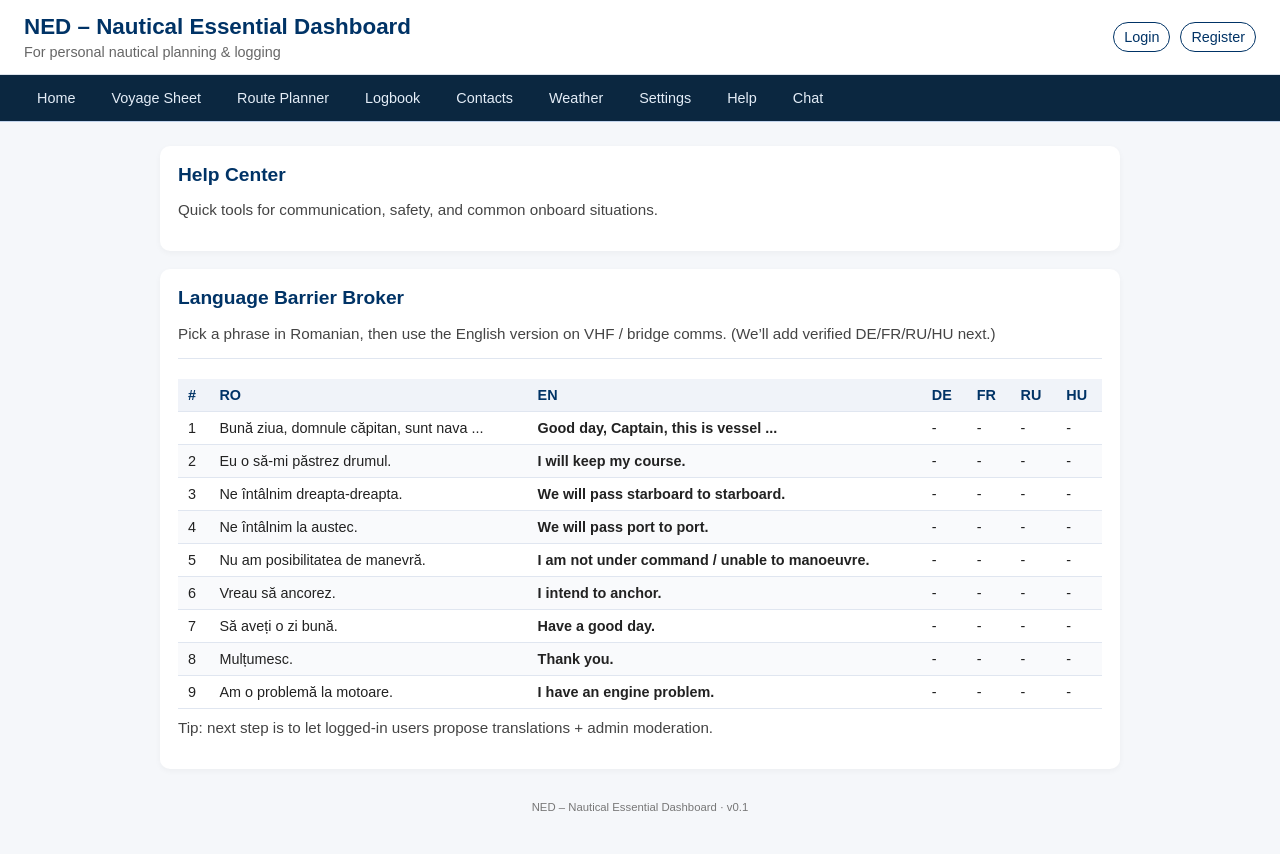
After one commit to NVO01-95/NED-, a Flask app: page /help in a window 1280 px wide. The commit adds this page. Run offline with Flask 3, Linux system fonts and the light colour scheme.

Commit message:
made by jumi

```diff
--- a/app.py
+++ b/app.py
@@ -1,13 +1,14 @@
-from flask import Flask, render_template, request, redirect, url_for, session, make_response
+from flask import Flask, render_template, request, redirect, url_for, session, make_response, flash
 from data_utils import load_data, save_data
 from werkzeug.security import generate_password_hash, check_password_hash
 from collections import Counter
+from datetime import datetime
 
 import json
 import csv
 import io
 import math
-from datetime import timedelta
+import re
 
 app = Flask(__name__)
 app.secret_key = "change-this-in-production"
@@ -48,20 +49,107 @@ def bearing_deg(lat1, lon1, lat2, lon2):
     return (brng + 360) % 360
 
 
+
+def _clean_coord_text(s: str) -> str:
+    return (
+        s.strip()
+         .replace("º", "°")
+         .replace("’", "'")
+         .replace("′", "'")
+         .replace("”", '"')
+         .replace("″", '"')
+    )
+
+def dms_to_decimal(deg: float, minutes: float, seconds: float, hemi: str) -> float:
+    value = abs(deg) + (minutes / 60.0) + (seconds / 3600.0)
+    hemi = hemi.upper()
+    if hemi in ("S", "W"):
+        value *= -1
+    return value
+
+def parse_single_coord(token: str, coord_type: str) -> float:
+    """
+    coord_type: 'lat' or 'lon' (folosit doar pentru validare range)
+    Acceptă:
+      - decimal: 44.16 / 28.64 (cu semn + sau -)
+      - DM: 44 10.2 N / 28 39.0 E
+      - DMS: 44 10 12 N / 28 39 00 E
+    Returnează valoare decimală.
+    """
+    t = _clean_coord_text(token).upper()
+
+    # 1) încercăm DECIMAL simplu
+    # ex: 44.16  sau -73.99
+    if re.fullmatch(r"[+-]?\d+(\.\d+)?", t):
+        val = float(t)
+        _validate_coord_range(val, coord_type)
+        return val
+
+    # 2) încercăm DM sau DMS cu hemisferă
+    # exemple acceptate:
+    # 44 10.2 N
+    # 44°10.2'N
+    # 44 10 12 N
+    # 44°10'12"N
+    #
+    # scoatem simbolurile în spații ca să putem split-ui ușor
+    work = (
+        t.replace("°", " ")
+         .replace("'", " ")
+         .replace('"', " ")
+         .replace(",", " ")
+    )
+    parts = [p for p in work.split() if p]
+
+    # Ultimul trebuie să fie N/S/E/W
+    if len(parts) < 3:
+        raise ValueError(f"Invalid coordinate '{token}'. Use decimal (44.16) or DM/DMS (44 10.2 N).")
+
+    hemi = parts[-1]
+    if hemi not in ("N", "S", "E", "W"):
+        raise ValueError(f"Missing hemisphere (N/S/E/W) in '{token}'.")
+
+    nums = parts[:-1]
+
+    if len(nums) == 2:
+        # DM: deg min.dec
+        deg = float(nums[0])
+        minutes = float(nums[1])
+        seconds = 0.0
+        val = dms_to_decimal(deg, minutes, seconds, hemi)
+    elif len(nums) == 3:
+        # DMS: deg min sec
+        deg = float(nums[0])
+        minutes = float(nums[1])
+        seconds = float(nums[2])
+        val = dms_to_decimal(deg, minutes, seconds, hemi)
+    else:
+        raise ValueError(f"Invalid coordinate '{token}'. Example: 44 10.2 N, 28 39.0 E")
+
+    _validate_coord_range(val, coord_type)
+    return val
+
+def _validate_coord_range(val: float, coord_type: str):
+    if coord_type == "lat":
+        if not (-90 <= val <= 90):
+            raise ValueError(f"Latitude {val} out of range (-90..90).")
+    elif coord_type == "lon":
+        if not (-180 <= val <= 180):
+            raise ValueError(f"Longitude {val} out of range (-180..180).")
+
+
+
 def parse_waypoints(text):
     """
-    Accepts multiline or semicolon-separated:
-      lat, lon
-      45.12, 29.89
+    Acceptă linii de tip:
       44.16, 28.64
-
-    Returns list of tuples: [(lat, lon), ...]
-    Raises ValueError with a friendly message.
+      44 10.2 N, 28 39.0 E
+      44°10'12"N, 28°39'00"E
+    Return: [(lat, lon), ...]
     """
     if not text or not text.strip():
         raise ValueError("Waypoints are empty. Add at least 2 points (lat, lon).")
 
-    # split by newlines first, also allow ';'
     raw_lines = []
     for part in text.replace(";", "\n").splitlines():
         line = part.strip()
@@ -70,25 +158,25 @@ def parse_waypoints(text):
 
     points = []
     for i, line in enumerate(raw_lines, start=1):
-        # allow "lat, lon" or "lat lon"
+        # încercăm să separăm lat și lon
+        # dacă linia are virgula principală, împărțim pe prima virgulă
         if "," in line:
-            pieces = [p.strip() for p in line.split(",")]
+            left, right = line.split(",", 1)
+            lat_token = left.strip()
+            lon_token = right.strip()
         else:
-            pieces = [p.strip() for p in line.split()]
-
-        if len(pieces) != 2:
-            raise ValueError(f"Waypoint line {i} is invalid. Use 'lat, lon' (example: 44.16, 28.64).")
+            # fallback: separăm prin "  " sau " | " etc. (mai rar)
+            parts = line.split()
+            if len(parts) < 2:
+                raise ValueError(f"Waypoint line {i} invalid. Use 'lat, lon'.")
+            # ultima jumătate lon? nu e safe; mai bine cerem virgulă în fallback
+            raise ValueError(f"Waypoint line {i} needs a comma between lat and lon. Example: 44 10.2 N, 28 39.0 E")
 
         try:
-            lat = float(pieces[0])
-            lon = float(pieces[1])
-        except ValueError:
-            raise ValueError(f"Waypoint line {i} has non-numeric values.")
-
-        if not (-90 <= lat <= 90):
-            raise ValueError(f"Waypoint line {i}: latitude must be between -90 and 90.")
-        if not (-180 <= lon <= 180):
-            raise ValueError(f"Waypoint line {i}: longitude must be between -180 and 180.")
+            lat = parse_single_coord(lat_token, "lat")
+            lon = parse_single_coord(lon_token, "lon")
+        except Exception as e:
+            raise ValueError(f"Waypoint line {i}: {e}")
 
         points.append((lat, lon))
 
@@ -96,6 +184,7 @@ def parse_waypoints(text):
         raise ValueError("You need at least 2 waypoints (start and end).")
 
     return points
+
 
 
 def hours_to_hhmm(hours_float):
@@ -726,6 +815,71 @@ def route_planner():
         calc_error=calc_error
     )
 
+@app.route("/route/geojson/<int:index>")
+def export_route_geojson(index):
+    data = load_data()
+    routes = data.get("routes", [])
+
+    if index < 0 or index >= len(routes):
+        flash("Route not found.", "error")
+        return redirect(url_for("route_planner"))
+
+    r = routes[index]
+
+    try:
+        coords = []
+        calc = r.get("calc") or {}
+        segments = calc.get("segments") or []
+
+        if segments:
+            first = segments[0].get("from", {})
+            coords.append([first.get("lon"), first.get("lat")])  # GeoJSON: [lon, lat]
+            for s in segments:
+                to = s.get("to", {})
+                coords.append([to.get("lon"), to.get("lat")])
+        else:
+            raw = r.get("waypoints_raw", "").strip()
+            if not raw:
+                raise ValueError("This route has no waypoints saved yet.")
+
+            points = parse_waypoints(raw)
+            if len(points) < 2:
+                raise ValueError("You need at least 2 waypoints to export GeoJSON.")
+
+            coords = [[lon, lat] for (lat, lon) in points]
+
+        # verificare finală
+        if len(coords) < 2:
+            raise ValueError("Not enough points to build a LineString.")
+
+        feature = {
+            "type": "Feature",
+            "properties": {
+                "name": r.get("name", ""),
+                "departure": r.get("departure", ""),
+                "destination": r.get("destination", ""),
+                "total_nm": calc.get("total_nm"),
+                "eta_hhmm": calc.get("total_eta_hhmm"),
+                "author": r.get("author", ""),
+            },
+            "geometry": {
+                "type": "LineString",
+                "coordinates": coords
+            }
+        }
+
+        geojson = {"type": "FeatureCollection", "features": [feature]}
+
+        response = make_response(json.dumps(geojson, ensure_ascii=False, indent=2))
+        response.headers["Content-Type"] = "application/geo+json; charset=utf-8"
+        response.headers["Content-Disposition"] = f'attachment; filename=route_{index+1}.geojson'
+        return response
+
+    except Exception as e:
+        flash(f"GeoJSON export failed: {e}", "error")
+        return redirect(url_for("route_planner"))
+
+
 @app.route("/route/export/<int:index>")
 def export_route_csv(index):
     data = load_data()
@@ -1085,6 +1239,120 @@ def reset_settings():
         import_success=False,
     )
 
+def get_phrasebook():
+    # NOTE: Keep this list simple now; we can expand later.
+    # For safety/accuracy, translations beyond EN are left blank for now,
+    # and can be filled/validated later.
+    return [
+        {
+            "ro": "Bună ziua, domnule căpitan, sunt nava ...",
+            "en": "Good day, Captain, this is vessel ...",
+            "de": "",
+            "fr": "",
+            "ru": "",
+            "hu": "",
+        },
+        {
+            "ro": "Eu o să-mi păstrez drumul.",
+            "en": "I will keep my course.",
+            "de": "",
+            "fr": "",
+            "ru": "",
+            "hu": "",
+        },
+        {
+            "ro": "Ne întâlnim dreapta-dreapta.",
+            "en": "We will pass starboard to starboard.",
+            "de": "",
+            "fr": "",
+            "ru": "",
+            "hu": "",
+        },
+        {
+            "ro": "Ne întâlnim la austec.",
+            "en": "We will pass port to port.",
+            "de": "",
+            "fr": "",
+            "ru": "",
+            "hu": "",
+        },
+        {
+            "ro": "Nu am posibilitatea de manevră.",
+            "en": "I am not under command / unable to manoeuvre.",
+            "de": "",
+            "fr": "",
+            "ru": "",
+            "hu": "",
+        },
+        {
+            "ro": "Vreau să ancorez.",
+            "en": "I intend to anchor.",
+            "de": "",
+            "fr": "",
+            "ru": "",
+            "hu": "",
+        },
+        {
+            "ro": "Să aveți o zi bună.",
+            "en": "Have a good day.",
+            "de": "",
+            "fr": "",
+            "ru": "",
+            "hu": "",
+        },
+        {
+            "ro": "Mulțumesc.",
+            "en": "Thank you.",
+            "de": "",
+            "fr": "",
+            "ru": "",
+            "hu": "",
+        },
+        {
+            "ro": "Am o problemă la motoare.",
+            "en": "I have an engine problem.",
+            "de": "",
+            "fr": "",
+            "ru": "",
+            "hu": "",
+        },
+    ]
+
+
+@app.route("/help")
+def help_page():
+    phrases = get_phrasebook()
+    return render_template("help.html", phrases=phrases)
+
+
+@app.route("/chat", methods=["GET", "POST"])
+def chat():
+    data = load_data()
+    messages = data.get("chat_messages", [])
+
+    # Guests can read, only logged-in users can post
+    if request.method == "POST":
+        if not session.get("user_id"):
+            return redirect(url_for("login"))
+
+        text = request.form.get("message", "").strip()
+        if text:
+            msg = {
+                "id": (messages[-1]["id"] + 1) if messages else 1,
+                "author": session.get("username", "user"),
+                "text": text,
+                "ts": datetime.now().strftime("%Y-%m-%d %H:%M"),
+            }
+            messages.append(msg)
+            data["chat_messages"] = messages
+            save_data(data)
+
+        return redirect(url_for("chat"))
+
+    # show latest first (optional); keep it simple:
+    return render_template("chat.html", messages=messages)
+
+
 
 if __name__ == "__main__":
     app.run(debug=True)
--- a/data/ned_data.json
+++ b/data/ned_data.json
@@ -201,4 +201,10 @@
             "can_post": true
         }
     ]
+    // {
+//   "...": "...",
+//   "chat_messages": []
+// }
+
+
 }
--- a/templates/base.html
+++ b/templates/base.html
@@ -33,11 +33,24 @@
         <a href="{{ url_for('contacts') }}">Contacts</a>
         <a href="{{ url_for('weather') }}">Weather</a>
         <a href="{{ url_for('settings') }}">Settings</a>
+        <a href="{{ url_for('help_page') }}">Help</a>
+        <a href="{{ url_for('chat') }}">Chat</a>
+
     </nav>
 
     <main class="ned-main">
-        {% block content %}
-        {% endblock %}
+
+        {% with messages = get_flashed_messages(with_categories=true) %}
+            {% if messages %}
+                <div class="flash-wrap">
+                    {% for category, msg in messages %}
+                        <div class="flash flash-{{ category }}">{{ msg }}</div>
+                    {% endfor %}
+                </div>
+            {% endif %}
+        {% endwith %}
+
+        {% block content %}{% endblock %}
     </main>
 
     <footer class="ned-footer">
--- /dev/null
+++ b/templates/help.html
@@ -0,0 +1,52 @@
+{% extends "base.html" %}
+{% block title %}Help · NED{% endblock %}
+
+{% block content %}
+<section class="ned-card">
+  <h2>Help Center</h2>
+  <p class="small-hint">
+    Quick tools for communication, safety, and common onboard situations.
+  </p>
+</section>
+
+<section class="ned-card">
+  <h2>Language Barrier Broker</h2>
+  <p class="small-hint">
+    Pick a phrase in Romanian, then use the English version on VHF / bridge comms.
+    (We’ll add verified DE/FR/RU/HU next.)
+  </p>
+
+  <div class="notes-section">
+    <table class="voyage-table">
+      <thead>
+        <tr>
+          <th>#</th>
+          <th>RO</th>
+          <th>EN</th>
+          <th>DE</th>
+          <th>FR</th>
+          <th>RU</th>
+          <th>HU</th>
+        </tr>
+      </thead>
+      <tbody>
+        {% for p in phrases %}
+        <tr>
+          <td>{{ loop.index }}</td>
+          <td>{{ p.ro }}</td>
+          <td><strong>{{ p.en }}</strong></td>
+          <td>{{ p.de if p.de else "-" }}</td>
+          <td>{{ p.fr if p.fr else "-" }}</td>
+          <td>{{ p.ru if p.ru else "-" }}</td>
+          <td>{{ p.hu if p.hu else "-" }}</td>
+        </tr>
+        {% endfor %}
+      </tbody>
+    </table>
+
+    <p class="small-hint" style="margin-top:10px;">
+      Tip: next step is to let logged-in users propose translations + admin moderation.
+    </p>
+  </div>
+</section>
+{% endblock %}
```
Also changed, not shown: data_utils.py (+58 -14 lines), templates/chat.html (added, +52 -0 lines), templates/route_planner.html (+9 -3 lines).
